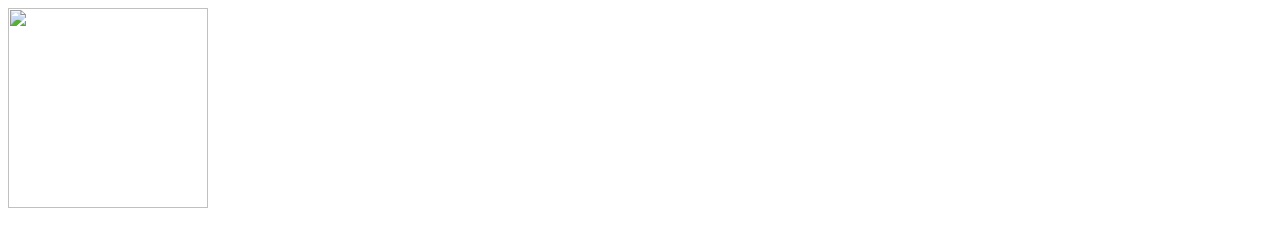
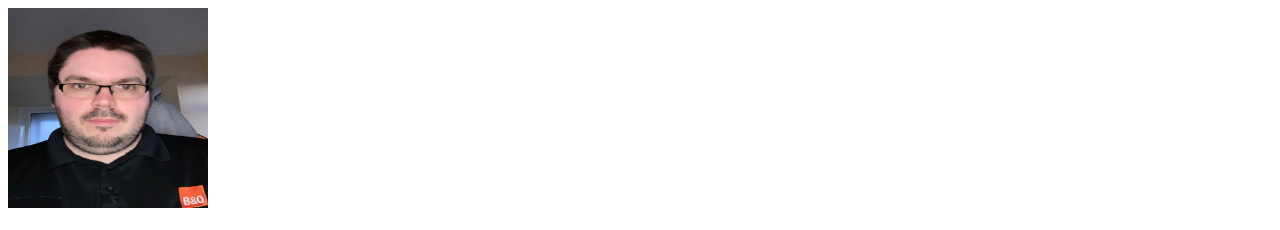
Before and after one commit to Stuart07/CV, a plain HTML site: page index.html in a window 1280 px wide. Shown: the top 230 px of the page. Drawn offline with Linux system fonts and the light colour scheme.

Commit message:
Add files via upload

```diff
--- a/index.html
+++ b/index.html
@@ -5,7 +5,7 @@
     <title>Stuart's Personal Site</title>
   </head>
   <body>
-    <img src="stuart.jpg" alt="" width="200" height="200">
+    <img src="images/stuart.jpg" alt="" width="200" height="200">
     <h1>Stuart Mills</h1>
     <p><em>System Developer for <a href="contact-me.html"><strong>B&Q Swindon</strong></a></em></p>
     <p>
```
Also changed, not shown: images/Stuart.jpg (added).
